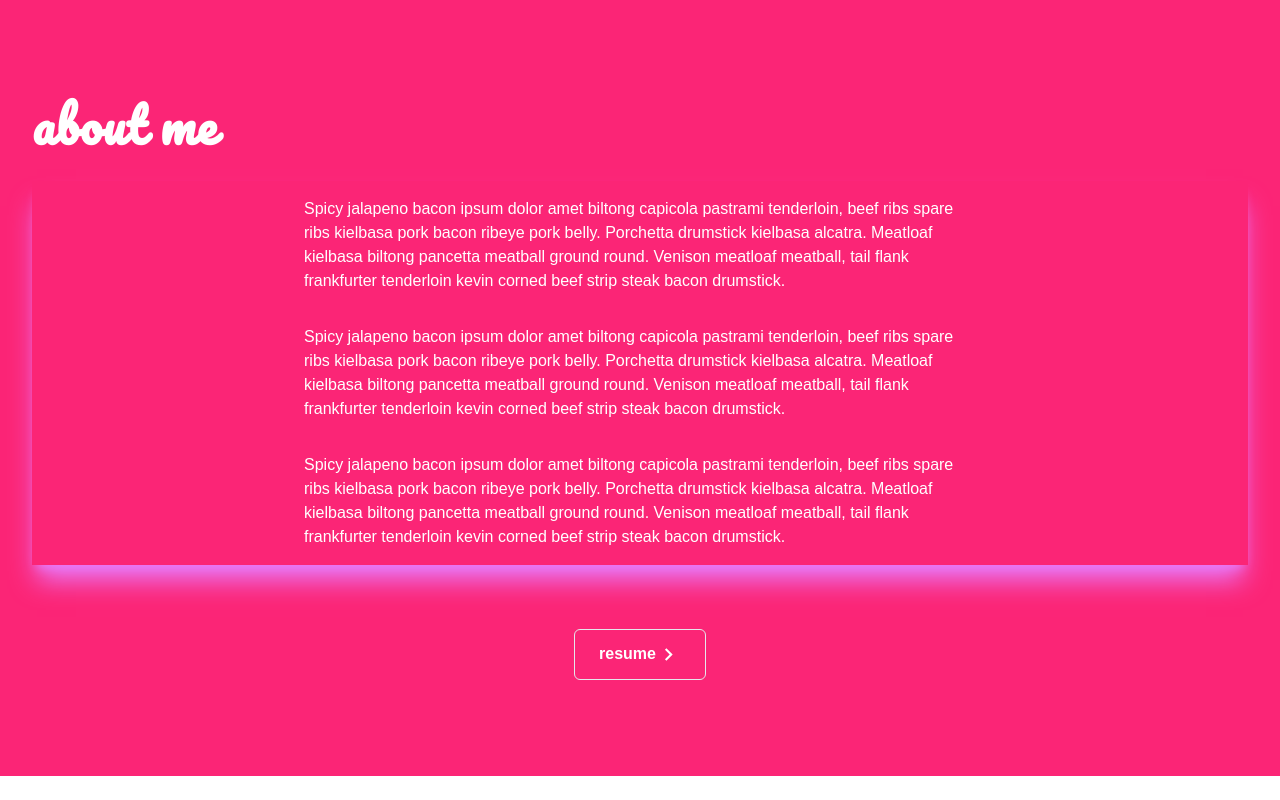
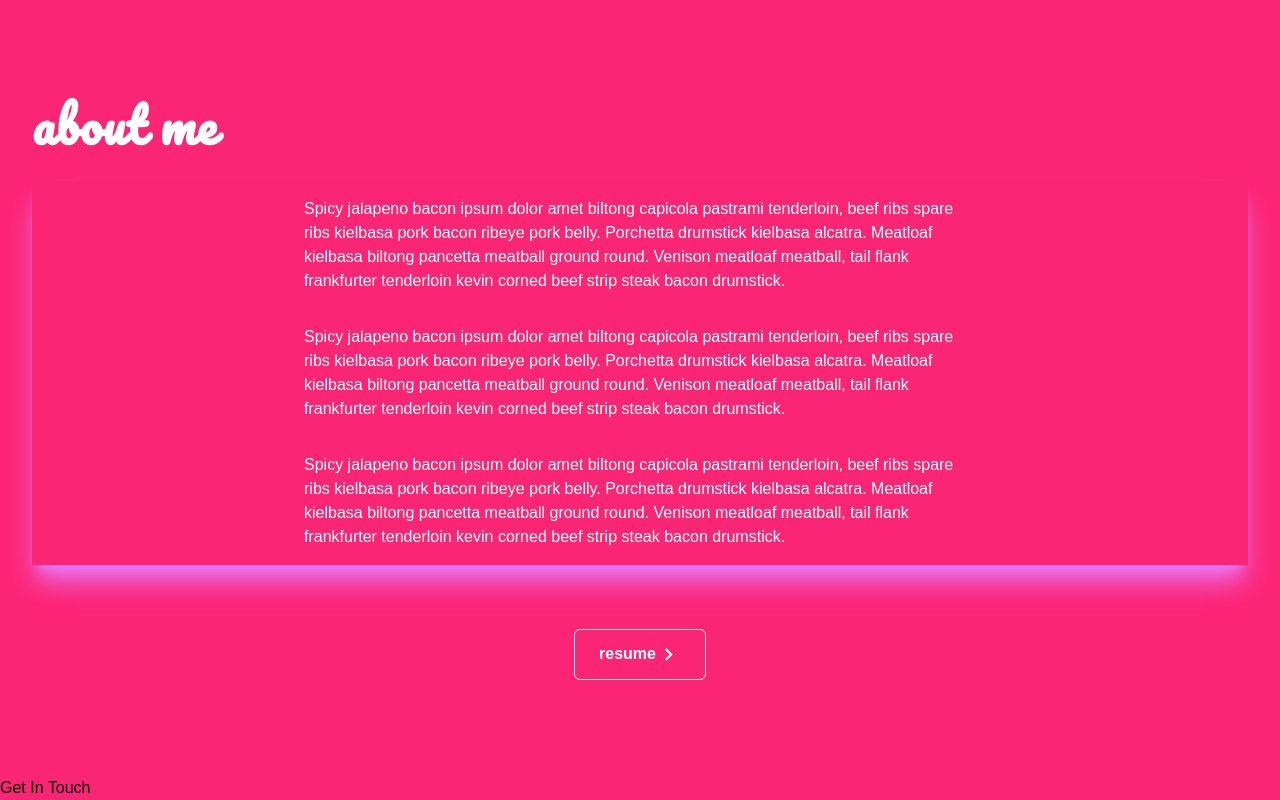
Before and after one commit to AdoraWyne/Adora_ChinYing, a Next.js app: page / in a window 1280 px wide. Shown: the part 2710-3510 px from the top of the page. Before the commit the page ends 3486 px from the top, so only its background shows below. Built offline with nearby package versions, Linux system fonts and the light colour scheme.

Commit message:
Get In Touch section basic setup

```diff
--- /dev/null
+++ b/components/GetInTouch.jsx
@@ -0,0 +1,9 @@
+import React from "react";
+
+const GetInTouch = () => {
+    return (
+        <div>Get In Touch</div>
+    )
+}
+
+export default GetInTouch
--- a/pages/index.js
+++ b/pages/index.js
@@ -2,6 +2,7 @@ import HomePage from "../components/HomePage"
 import Projects from "../components/Projects"
 import Skills from "../components/Skills"
 import AboutMe from "../components/AboutMe"
+import GetInTouch from "../components/GetInTouch"
 
 import Head from 'next/head'
 import { Inter } from '@next/font/google' // might need to delete as we have our own fonts
@@ -23,6 +24,7 @@ export default function Home() {
         <Skills />
         <Projects />
         <AboutMe />
+        <GetInTouch />
       </div>
     </>
   )
```
